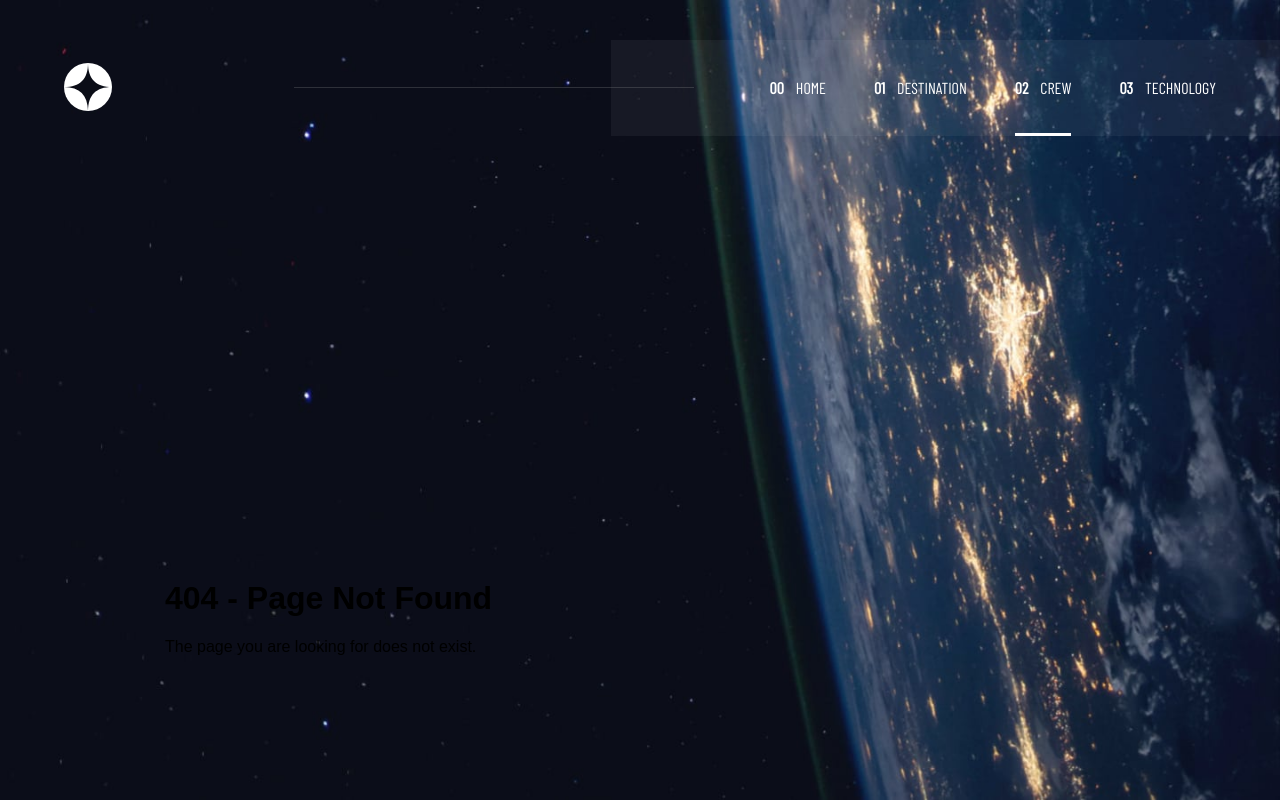
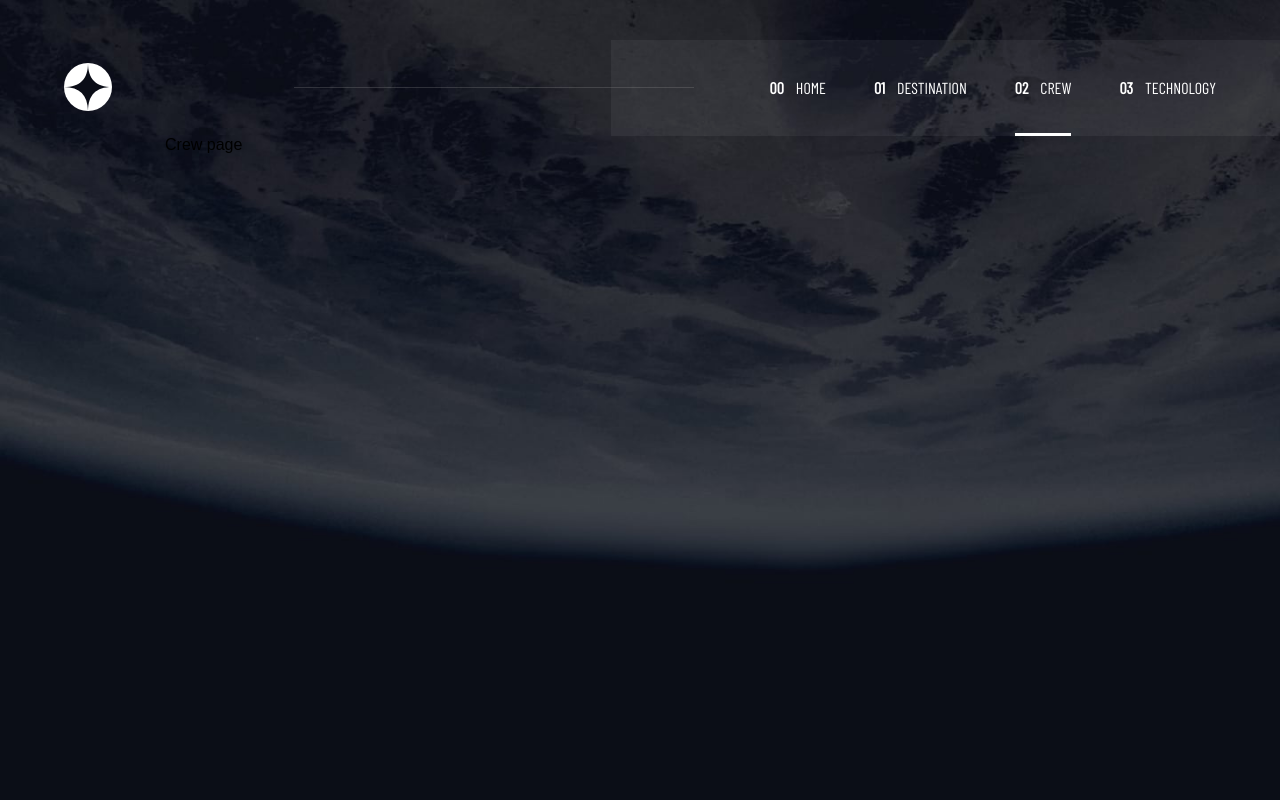
Before and after one commit to coldmelnyk/next__challenge_space-tourism, a Next.js app: page /crew in a window 1280 px wide. Before the commit this address had no page. Built offline with nearby package versions, Linux system fonts and the light colour scheme; a web font is replaced by a local one.

Commit message:
added background layout comp for back images on pages

```diff
--- /dev/null
+++ b/src/app/crew/page.tsx
@@ -0,0 +1,9 @@
+const CrewPage = () => {
+  return (
+    <article>
+      Crew page
+    </article>
+  );
+};
+
+export default CrewPage;
--- a/src/app/layout.tsx
+++ b/src/app/layout.tsx
@@ -5,6 +5,7 @@ import Header from "@/components/Header/Header";
 
 import styles from "./styles.module.scss";
 import "./globals.css";
+import BackgroundLayout from "@/components/BackgroundLayout/BackgroundLayout";
 
 export const metadata: Metadata = {
   title: "Space tourism",
@@ -24,10 +25,10 @@ const RootLayout = ({
   return (
     <html lang="en" className={bellefair.className}>
       <body className={styles.body}>
-        <main className={styles.backImage}>
+        <BackgroundLayout>
           <Header />
           <div className={styles.container}>{children}</div>
-        </main>
+        </BackgroundLayout>
       </body>
     </html>
   );
--- /dev/null
+++ b/src/components/BackgroundLayout/BackgroundLayout.tsx
@@ -0,0 +1,27 @@
+"use client";
+
+import { usePathname } from "next/navigation";
+
+import styles from "./styles.module.scss";
+
+interface Props {
+  children: React.ReactNode;
+}
+
+const BackgroundLayout = ({ children }: Props) => {
+  const path = usePathname();
+
+  let stylesForLayout = `${styles.backImage}`;
+  let nameOfPath = path.split("/")[1];
+
+  if (nameOfPath === "") {
+    nameOfPath = "home";
+    stylesForLayout += ` ${styles.flexBetween}`;
+  }
+
+  stylesForLayout += ` ${styles[nameOfPath]}`;
+
+  return <main className={stylesForLayout}>{children}</main>;
+};
+
+export default BackgroundLayout;
--- /dev/null
+++ b/src/components/BackgroundLayout/styles.module.scss
@@ -0,0 +1,33 @@
+.backImage {
+  position: fixed;
+  z-index: -1;
+
+  background-repeat: no-repeat;
+  background-size: cover;
+  background-position: center;
+
+  min-height: 100dvh;
+  min-width: 100%;
+}
+
+.home {
+  background-image: url("/assets/home/background-home-desktop.jpg");
+}
+
+.destination {
+  background-image: url("/assets/destination/background-destination-desktop.jpg");
+}
+
+.crew {
+  background-image: url("/assets/crew/background-crew-desktop.jpg");
+}
+
+.technology {
+  background-image: url("/assets/technology/background-technology-desktop.jpg");
+}
+
+.flexBetween {
+  display: flex;
+  justify-content: space-between;
+  flex-direction: column;
+}
```
Also changed, not shown: src/app/destination/page.tsx (added, +9 -0 lines), src/app/technology/page.tsx (added, +9 -0 lines).
